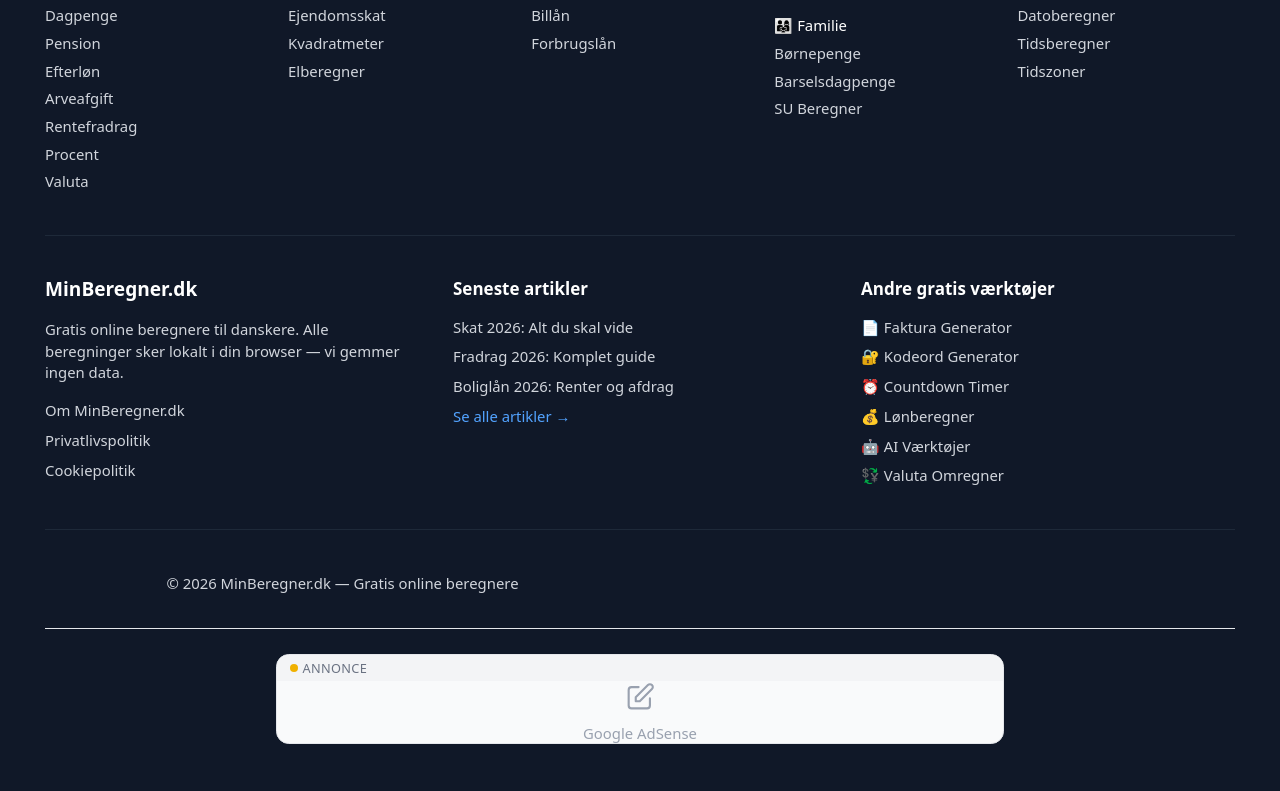
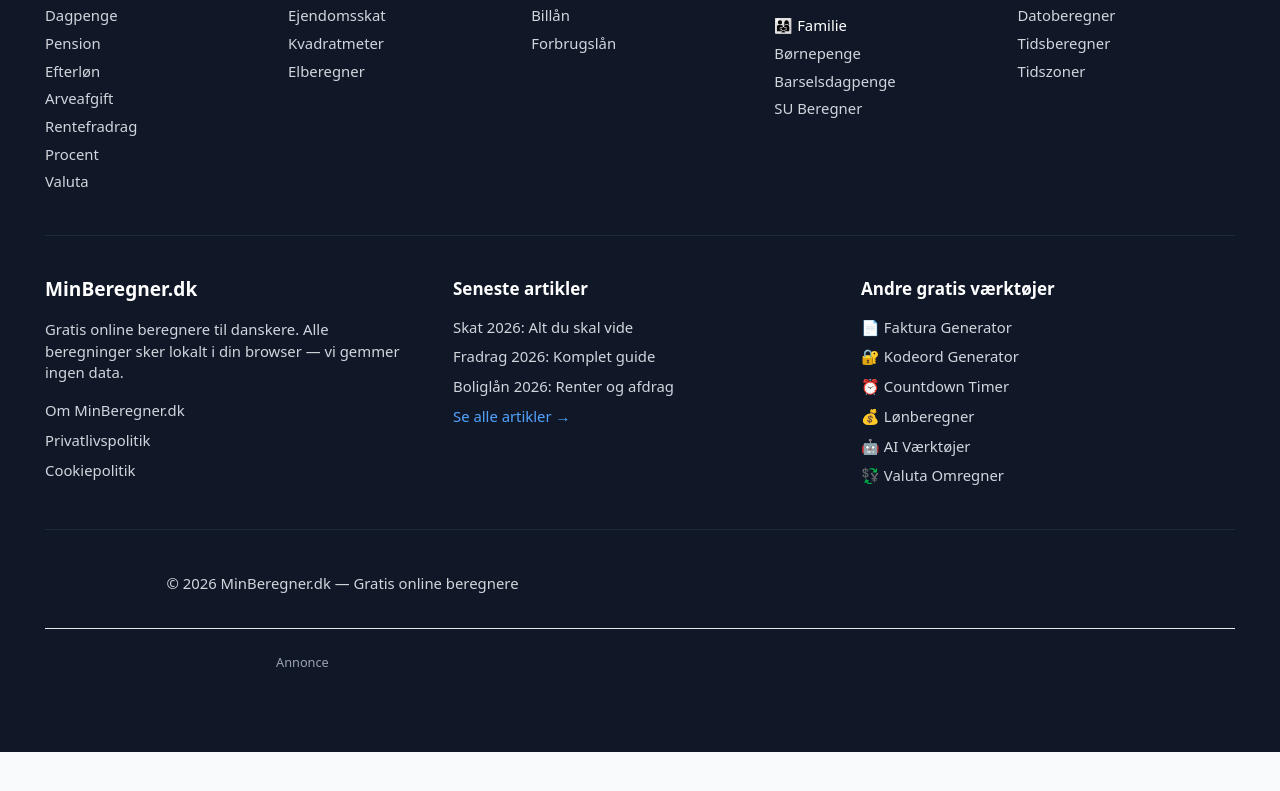
Before and after one commit to mahope/beregner-dk, a Next.js app: page / in a window 1280 px wide. Shown: the part 6034-6825 px from the top of the page. After the commit the page ends 6786 px from the top, so only its background shows below. Built offline with nearby package versions, Linux system fonts and the light colour scheme.

Commit message:
feat(ads): erstatter placeholder-ads med rigtige AdSense ins-tags
AdBanner bruger nu rigtige adsbygoogle ins-tags med publisher ID
ca-pub-1902871361369866 i stedet for placeholder-grafik.
Annonce-label beholdt for dansk markedsføringslov.

```diff
--- a/src/components/ads/AdBanner.tsx
+++ b/src/components/ads/AdBanner.tsx
@@ -1,120 +1,52 @@
 "use client";
 
-import React from "react";
+import { useEffect, useRef } from "react";
 
-/**
- * AdBanner Component - Placeholder for Google AdSense ads
- *
- * Following AdSense content policies:
- * - Clear "Annonce" label for transparency
- * - Not placed in deceptive locations
- * - Responsive sizing
- *
- * TODO: Replace placeholder with real AdSense code when approved:
- * - Get Publisher ID from AdSense dashboard
- * - Replace client ID in layout.tsx script
- * - Configure ad slots for each placement
- */
+const AD_CLIENT = "ca-pub-1902871361369866";
+
 interface AdBannerProps {
-  /** Ad placement slot ID for tracking */
   slotId?: string;
-  /** Ad format (defaults to responsive) */
-  format?: "responsive" | "rectangle" | "horizontal" | "vertical" | "leaderboard";
-  /** Additional CSS classes */
+  format?: "auto" | "rectangle" | "horizontal" | "vertical";
   className?: string;
 }
 
 export default function AdBanner({
-  slotId = "default",
-  format = "responsive",
+  slotId,
+  format = "auto",
   className = "",
 }: AdBannerProps) {
-  // Generate height based on format
-  const getHeight = () => {
-    switch (format) {
-      case "rectangle":
-        return "h-[250px]";
-      case "horizontal":
-        return "h-[90px]";
-      case "vertical":
-        return "h-[600px]";
-      case "leaderboard":
-        return "h-[90px]";
-      case "responsive":
-      default:
-        return "h-[250px] md:h-[300px]";
+  const adRef = useRef<HTMLModElement>(null);
+  const pushed = useRef(false);
+
+  useEffect(() => {
+    if (pushed.current) return;
+    pushed.current = true;
+    try {
+      ((window as any).adsbygoogle = (window as any).adsbygoogle || []).push({});
+    } catch {
+      // AdSense not loaded or blocked
     }
-  };
-
-  // Placeholder for actual AdSense ad
-  // When approved, replace with:
-  /*
-  <ins
-    className="adsbygoogle"
-    style={{ display: "block" }}
-    data-ad-client="ca-pub-XXXXXXXXXXXXXXXX"
-    data-ad-slot={slotId}
-    data-ad-format={format}
-    data-full-width-responsive="true"
-  />
-  <script>
-    (adsbygoogle = window.adsbygoogle || []).push({});
-  </script>
-  */
+  }, []);
 
   return (
     <div
-      className={`w-full ${getHeight()} bg-gray-50 dark:bg-gray-900 border border-gray-200 dark:border-gray-700 rounded-lg overflow-hidden ${className}`}
-      data-testid={`ad-banner-${slotId}`}
+      className={`w-full overflow-hidden ${className}`}
       aria-label="Annonce"
     >
-      {/* AdSense label - Required by policy */}
-      <div className="bg-gray-100 dark:bg-gray-800 px-3 py-1 text-xs text-gray-500 dark:text-gray-400 font-medium uppercase tracking-wide flex items-center gap-1">
-        <span className="w-2 h-2 bg-yellow-500 rounded-full"></span>
-        Annonce
-      </div>
-
-      {/* Placeholder content */}
-      <div className="flex flex-col items-center justify-center h-full px-4">
-        <div className="text-center space-y-2">
-          <div className="flex justify-center gap-1">
-            {/* Placeholder ad icon */}
-            <svg
-              className="w-8 h-8 text-gray-400 dark:text-gray-500"
-              fill="none"
-              stroke="currentColor"
-              viewBox="0 0 24 24"
-              aria-hidden="true"
-            >
-              <path
-                strokeLinecap="round"
-                strokeLinejoin="round"
-                strokeWidth={1.5}
-                d="M11 5H6a2 2 0 00-2 2v11a2 2 0 002 2h11a2 2 0 002-2v-5m-1.414-9.414a2 2 0 112.828 2.828L11.828 15H9v-2.828l8.586-8.586z"
-              />
-            </svg>
-          </div>
-          <p className="text-sm text-gray-400 dark:text-gray-500">
-            Google AdSense
-          </p>
-          <p className="text-xs text-gray-300 dark:text-gray-600">
-            (Venter på godkendelse / Waiting for approval)
-          </p>
-        </div>
-      </div>
-
-      {/* Privacy-friendly disclosure */}
-      <div className="bg-gray-50 dark:bg-gray-950 px-3 py-2 text-[10px] text-gray-400 dark:text-gray-500 text-center">
-        Denne annonce vises af Google og bruger cookies til personlig annoncering.
-      </div>
+      <div className="text-xs text-gray-400 dark:text-gray-500 mb-1">Annonce</div>
+      <ins
+        ref={adRef}
+        className="adsbygoogle"
+        style={{ display: "block" }}
+        data-ad-client={AD_CLIENT}
+        data-ad-slot={slotId}
+        data-ad-format={format}
+        data-full-width-responsive="true"
+      />
     </div>
   );
 }
 
-/**
- * Sidebar Ad Container - For calculator pages
- * Places ad in right column sidebar
- */
 export function SidebarAd({ slotId = "sidebar" }: { slotId?: string }) {
   return (
     <aside className="w-full sticky top-4" aria-label="Reklame">
@@ -123,34 +55,24 @@
   );
 }
 
-/**
- * Inline Ad Container - Between sections
- * For blog posts and calculator sections
- */
 export function InlineAd({ slotId = "inline" }: { slotId?: string }) {
   return (
     <div className="my-8" aria-label="Reklame">
-      <AdBanner slotId={slotId} format="responsive" />
+      <AdBanner slotId={slotId} format="auto" />
     </div>
   );
 }
 
-/**
- * Footer Ad Container - Bottom of pages
- */
 export function FooterAd({ slotId = "footer" }: { slotId?: string }) {
   return (
-    <footer className="w-full py-6 mt-8 border-t border-gray-200 dark:border-gray-700" aria-label="Reklame">
+    <div className="w-full py-6 mt-8 border-t border-gray-200 dark:border-gray-700" aria-label="Reklame">
       <div className="max-w-[728px] mx-auto">
-        <AdBanner slotId={slotId} format="leaderboard" />
+        <AdBanner slotId={slotId} format="horizontal" />
       </div>
-    </footer>
+    </div>
   );
 }
 
-/**
- * Horizontal Ad Container - Between paragraphs or calculator inputs
- */
 export function HorizontalAd({ slotId = "horizontal" }: { slotId?: string }) {
   return (
     <div className="my-6" aria-label="Reklame">
```
